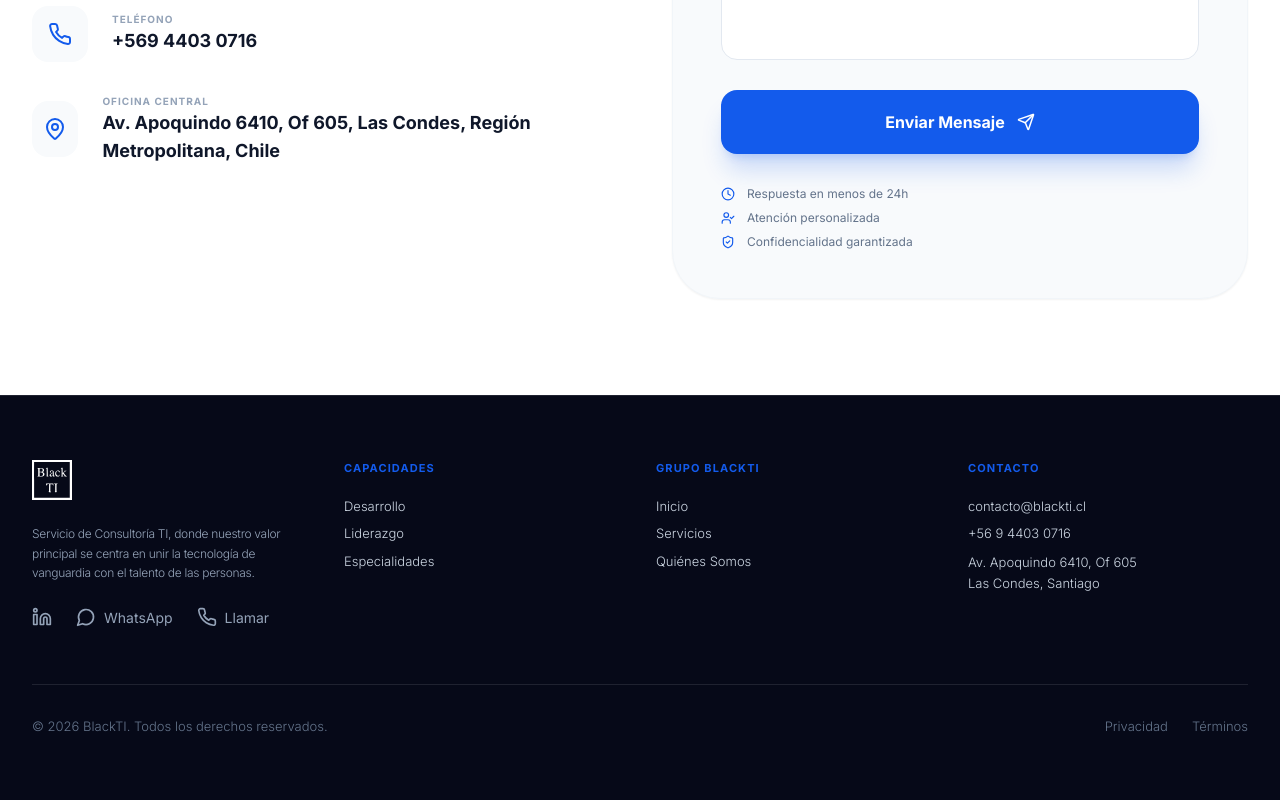
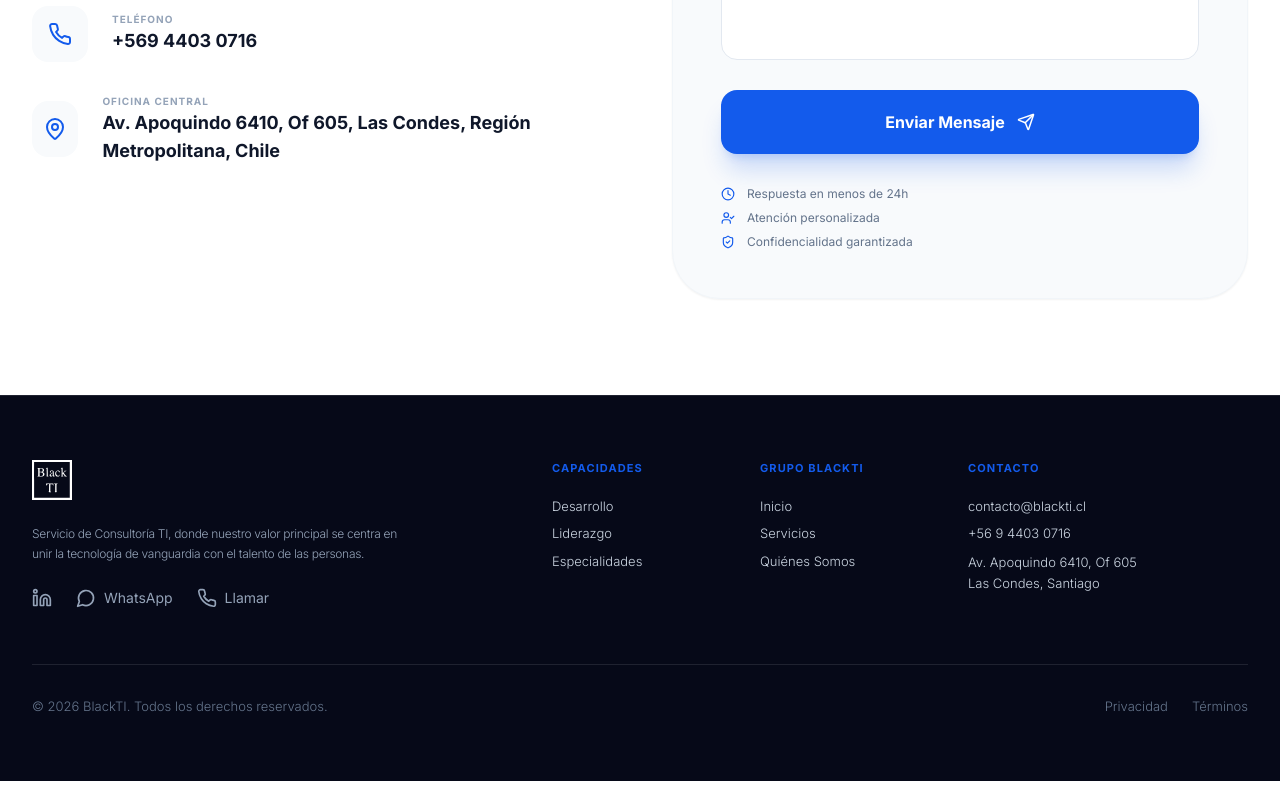
Before and after one commit to asinomas/paginaultima, a React (Vite) app in the folder Pagina_ultima/: page / in a window 1280 px wide. Shown: the part 9171-9971 px from the top of the page. Built offline with nearby package versions, Linux system fonts and the light colour scheme; no server answers.

Commit message:
Update Footer.tsx

```diff
--- a/Pagina_ultima/src/components/Footer.tsx
+++ b/Pagina_ultima/src/components/Footer.tsx
@@ -19,10 +19,10 @@ const Footer: React.FC<FooterProps> = ({ onNavigate }) => {
     >
       <div className="container mx-auto max-w-7xl px-4 sm:px-6 lg:px-8">
         {/* Grid principal */}
-        <div className="grid grid-cols-1 gap-10 md:gap-8 md:grid-cols-4 items-start">
+        <div className="grid grid-cols-1 gap-10 md:gap-8 md:grid-cols-12 items-start">
 
           {/* Izquierda - Logo + texto + iconos sociales */}
-          <div className="col-span-1 flex flex-col items-start">
+          <div className="col-span-1 md:col-span-5 flex flex-col items-start">
             <button
               onClick={() => onNavigate?.('home')}
               className="mb-4 md:mb-6 flex items-center transition-transform hover:scale-105"
@@ -75,7 +75,7 @@ const Footer: React.FC<FooterProps> = ({ onNavigate }) => {
           </div>
 
           {/* Capacidades */}
-          <div className="col-span-1 mt-8 md:mt-0">
+          <div className="col-span-1 md:col-span-2 mt-8 md:mt-0">
             <h5
               className="mb-4 md:mb-5 text-[9px] sm:text-[10px] md:text-[11px] font-bold uppercase tracking-widest"
               style={{ color: '#135bec' }}
@@ -111,7 +111,7 @@ const Footer: React.FC<FooterProps> = ({ onNavigate }) => {
           </div>
 
           {/* Grupo BlackTI */}
-          <div className="col-span-1 mt-8 md:mt-0">
+          <div className="col-span-1 md:col-span-2 mt-8 md:mt-0">
             <h5
               className="mb-4 md:mb-5 text-[9px] sm:text-[10px] md:text-[11px] font-bold uppercase tracking-widest"
               style={{ color: '#135bec' }}
@@ -147,7 +147,7 @@ const Footer: React.FC<FooterProps> = ({ onNavigate }) => {
           </div>
 
           {/* Contacto */}
-          <div className="col-span-1 mt-8 md:mt-0">
+          <div className="col-span-1 md:col-span-3 mt-8 md:mt-0">
             <h5
               className="mb-4 md:mb-5 text-[9px] sm:text-[10px] md:text-[11px] font-bold uppercase tracking-widest"
               style={{ color: '#135bec' }}
```
